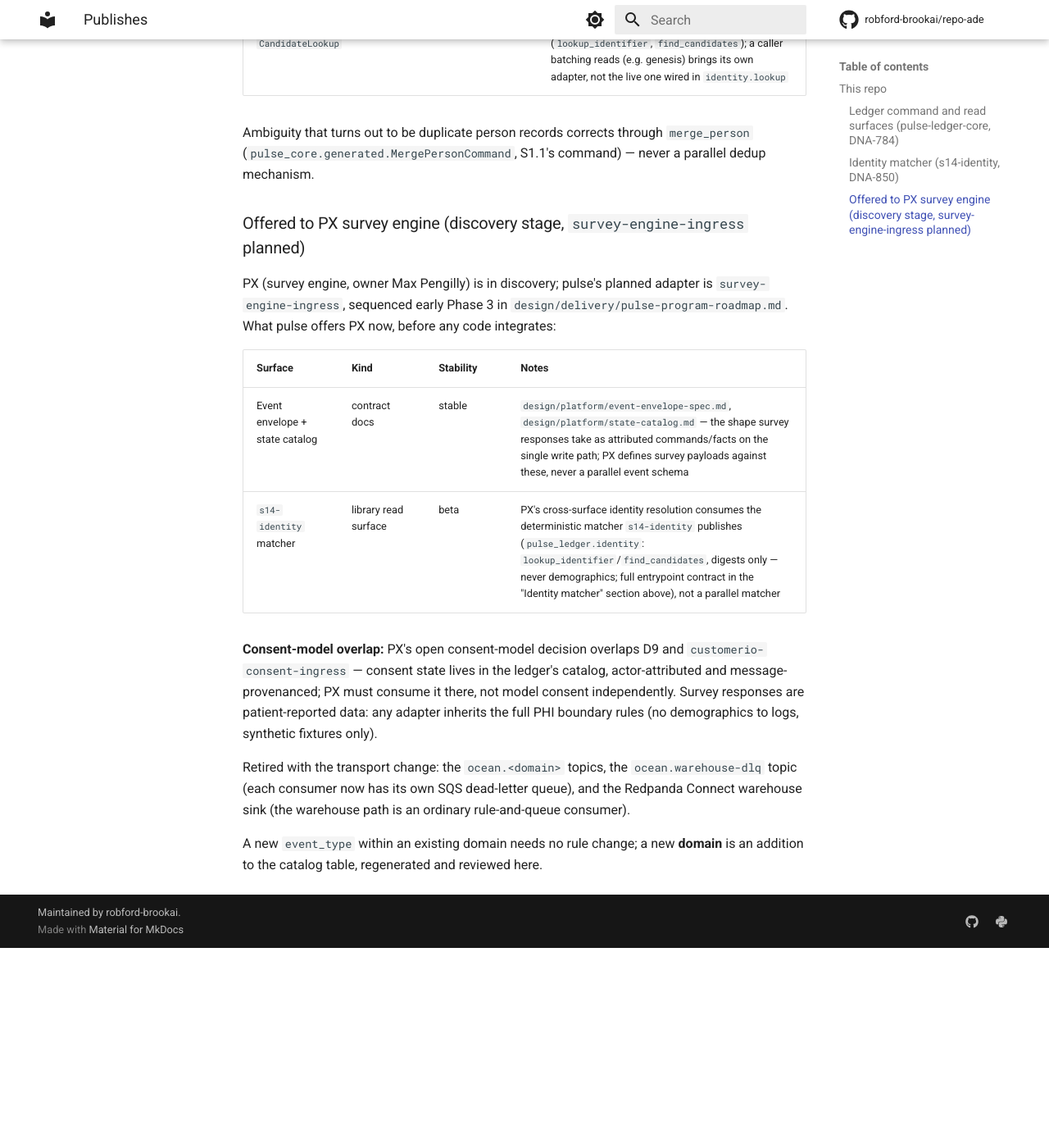
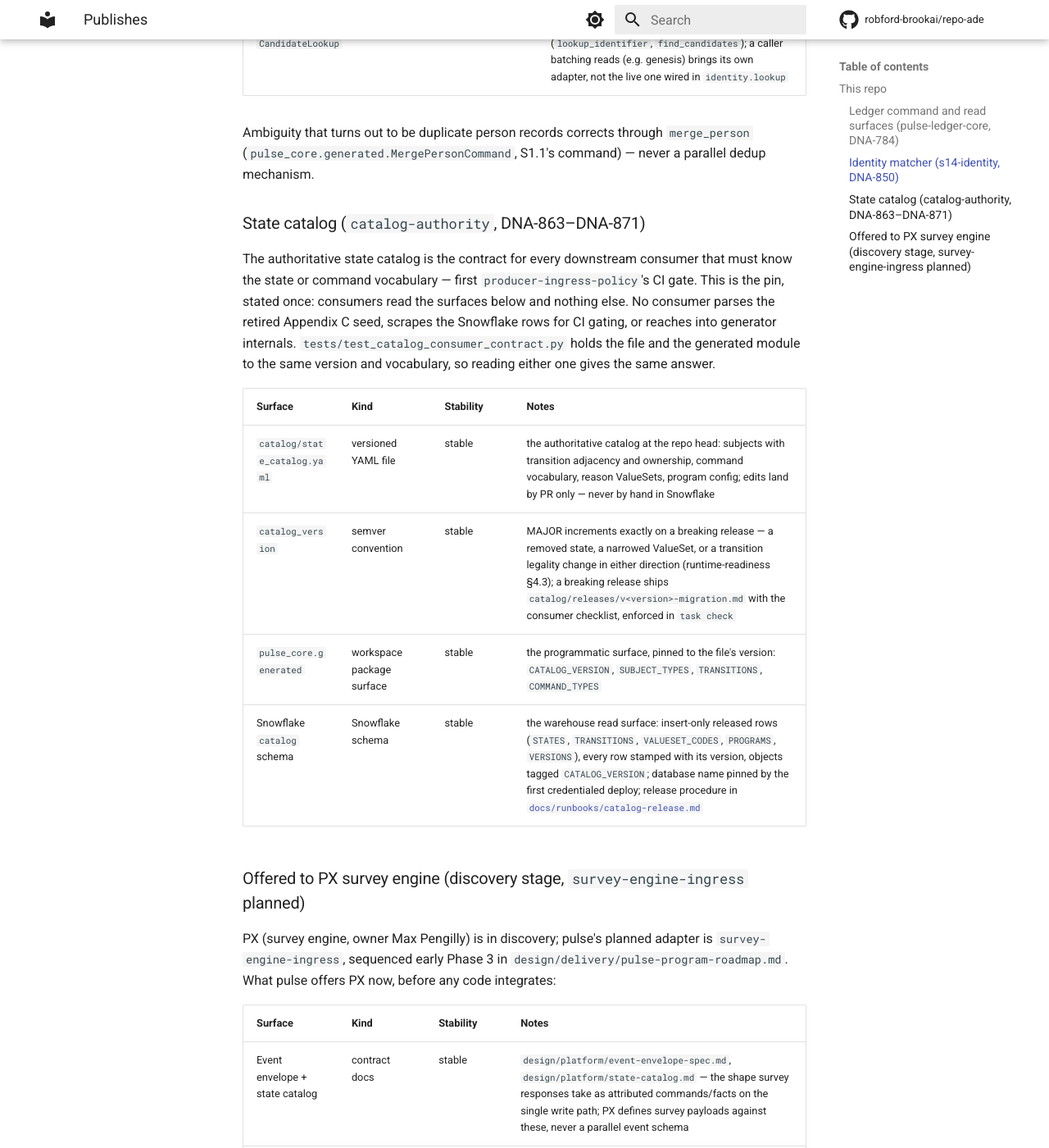
Before and after one commit to robford-brookai/pulse, an MkDocs documentation site: the page built from docs/contracts/publishes.md, in a window 1280 px wide and 1400 px high, scrolled down 2911 px. Shown: the whole window at 82% size. Built offline with MkDocs 1.6.1 and Material for MkDocs 9.7.7, drawn with Linux system fonts in a browser that asks for light colours; comment, search, counter and statistics services are not loaded; before the commit the page ends 4067 px from its top, so only the background shows below that.

Commit message:
docs(catalog): publishes.md pin, release runbook, supersession resolution (task 5.1)
The successor's pin stated once: docs/contracts/publishes.md gains the state
catalog as a published surface — catalog/state_catalog.yaml at repo head,
semver catalog_version (MAJOR <=> breaking), pulse_core.generated
(CATALOG_VERSION, SUBJECT_TYPES, TRANSITIONS, COMMAND_TYPES), and the
Snowflake catalog schema as the warehouse read surface. The state-catalog.md
supersession note resolves its "until catalog-authority lands" clause and
records the Appendix C seed retired. docs/runbooks/catalog-release.md covers
the release procedure, the manual APPLY=1 fallback for the $0-budget account
posture, the no-hand-edits/writer-role posture, and conflicting-checksum
triage. tests/test_catalog_consumer_contract.py is the consumer-contract
check: both pinned surfaces agree on version and vocabulary with no other
surface consulted.

Co-Authored-By: Claude Fable 5 <noreply@anthropic.com>
Claude-Session: https://claude.ai/code/session_01Pgu7dNUquwernsNDABkbGt

```diff
--- a/docs/contracts/publishes.md
+++ b/docs/contracts/publishes.md
@@ -65,6 +65,22 @@ genesis"). Quarantine disposition for its `Ambiguous` outcome is
 Ambiguity that turns out to be duplicate person records corrects through `merge_person`
 (`pulse_core.generated.MergePersonCommand`, S1.1's command) — never a parallel dedup mechanism.
 
+### State catalog (`catalog-authority`, DNA-863–DNA-871)
+
+The authoritative state catalog is the contract for every downstream consumer that must know the
+state or command vocabulary — first `producer-ingress-policy`'s CI gate. This is the pin, stated
+once: consumers read the surfaces below and nothing else. No consumer parses the retired Appendix
+C seed, scrapes the Snowflake rows for CI gating, or reaches into generator internals.
+`tests/test_catalog_consumer_contract.py` holds the file and the generated module to the same
+version and vocabulary, so reading either one gives the same answer.
+
+| Surface | Kind | Stability | Notes |
+|---|---|---|---|
+| `catalog/state_catalog.yaml` | versioned YAML file | stable | the authoritative catalog at the repo head: subjects with transition adjacency and ownership, command vocabulary, reason ValueSets, program config; edits land by PR only — never by hand in Snowflake |
+| `catalog_version` | semver convention | stable | MAJOR increments exactly on a breaking release — a removed state, a narrowed ValueSet, or a transition legality change in either direction (runtime-readiness §4.3); a breaking release ships `catalog/releases/v<version>-migration.md` with the consumer checklist, enforced in `task check` |
+| `pulse_core.generated` | workspace package surface | stable | the programmatic surface, pinned to the file's version: `CATALOG_VERSION`, `SUBJECT_TYPES`, `TRANSITIONS`, `COMMAND_TYPES` |
+| Snowflake `catalog` schema | Snowflake schema | stable | the warehouse read surface: insert-only released rows (`STATES`, `TRANSITIONS`, `VALUESET_CODES`, `PROGRAMS`, `VERSIONS`), every row stamped with its version, objects tagged `CATALOG_VERSION`; database name pinned by the first credentialed deploy; release procedure in [`docs/runbooks/catalog-release.md`](../runbooks/catalog-release.md) |
+
 ### Offered to PX survey engine (discovery stage, `survey-engine-ingress` planned)
 
 PX (survey engine, owner Max Pengilly) is in discovery; pulse's planned adapter is
--- a/mkdocs.yml
+++ b/mkdocs.yml
@@ -16,6 +16,7 @@ nav:
       - Consent-sweep: runbooks/consent-sweep.md
       - Identity-quarantine: runbooks/identity-quarantine.md
       - Demo 2 (partial) — s13+s14: runbooks/demo2-partial-s13-s14.md
+      - Catalog-release: runbooks/catalog-release.md
 plugins:
   - search
   - mkdocstrings:
```
Also changed, not shown: design/platform/state-catalog.md (+6 -2 lines), docs/runbooks/catalog-release.md (added, +91 -0 lines), 1 other file.
